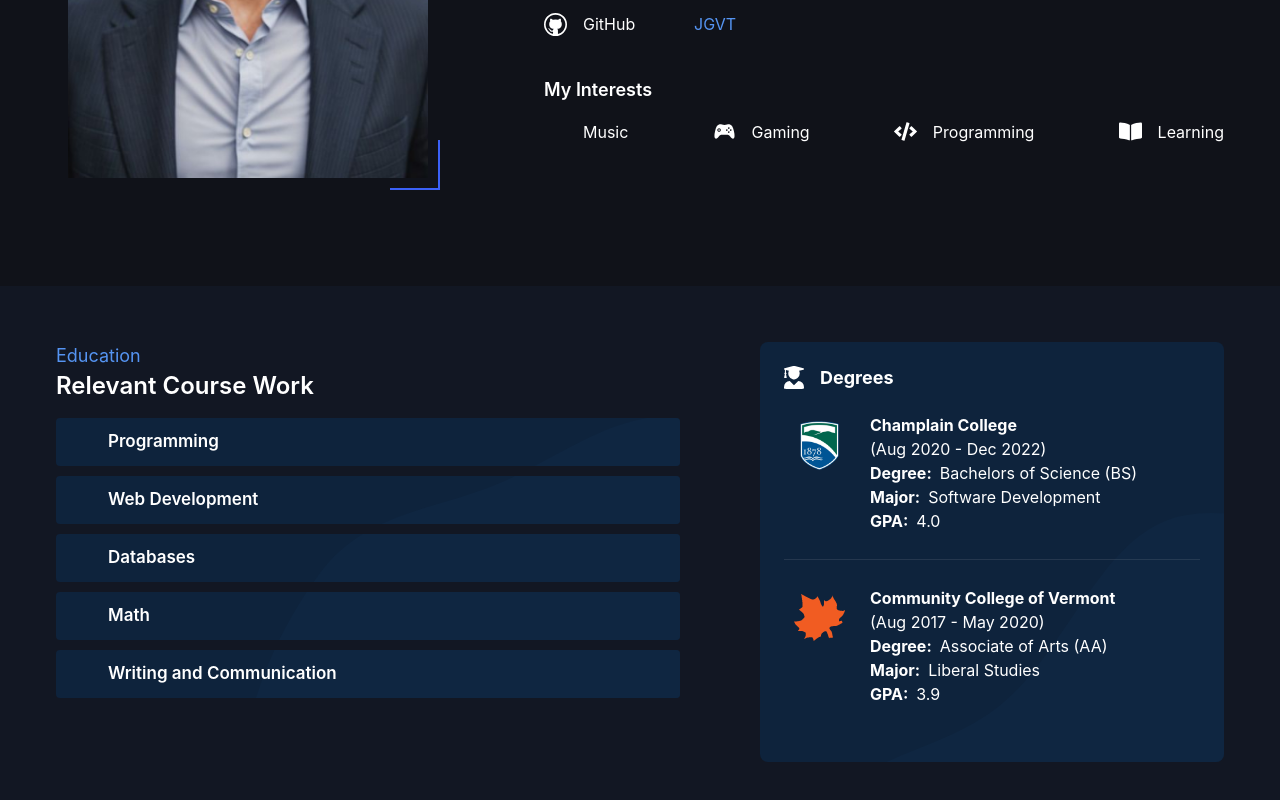
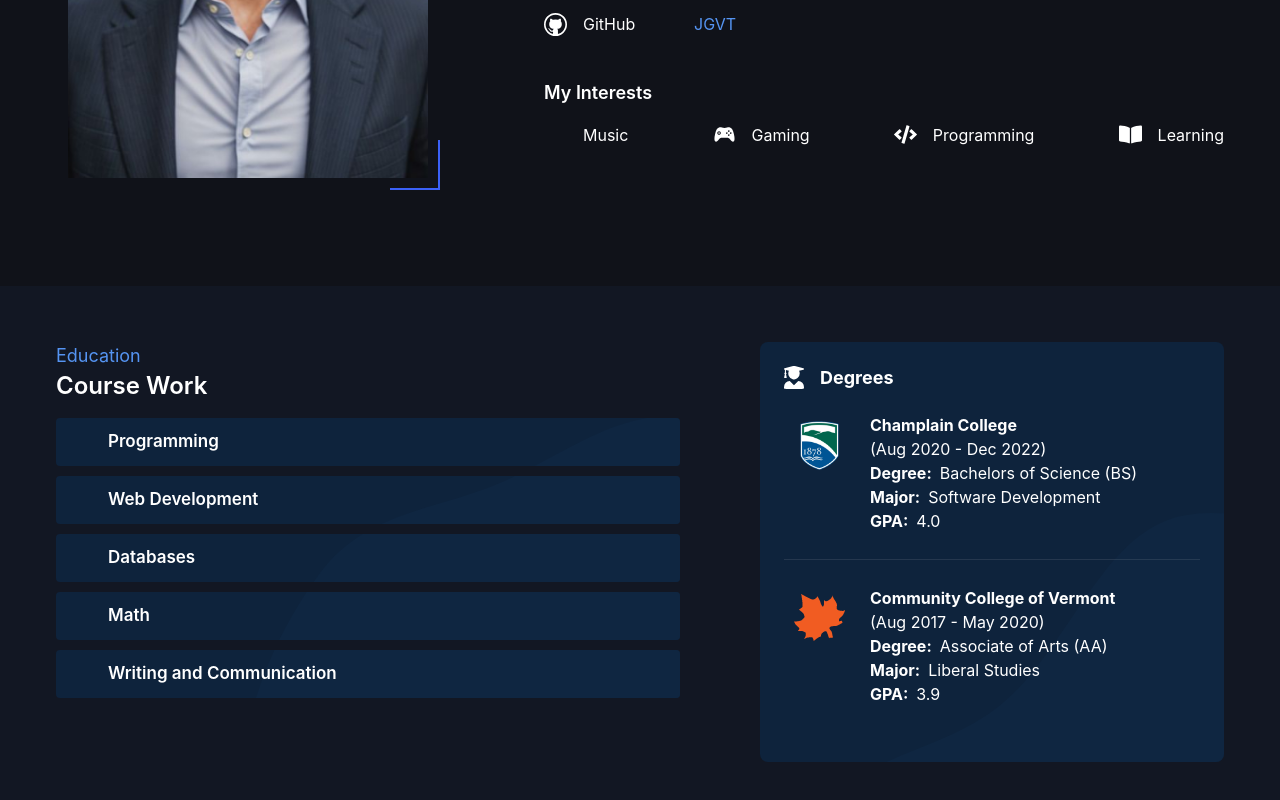
Before and after one commit to JGerVT/Portfolio, a React (Create React App) app: page / in a window 1280 px wide. Shown: the part 1206-2006 px from the top of the page. Built offline with nearby package versions, Linux system fonts and the light colour scheme; some icons are missing.

Commit message:
Minor changes

```diff
--- a/src/Pages/AboutMe/AboutMe.tsx
+++ b/src/Pages/AboutMe/AboutMe.tsx
@@ -20,7 +20,7 @@ export default function AboutMe() {
                 </div>
                 <div
                     id="RightAboutSection"
-                    className="text-left w-[680px] space-y-[40px] self-center pb-2"
+                    className="text-left w-[680px] space-y-[43px] self-center pb-2"
                 >
                     <AboutMeInfo />
                     <AboutMeLinks />
--- a/src/Pages/EducationSection/CourseWorkData.ts
+++ b/src/Pages/EducationSection/CourseWorkData.ts
@@ -84,6 +84,10 @@ export const WebDevelopmentData = {
                 {
                     courseName: "Programming for the Internet",
                     courseTime: "Winter - 2018",
+                },
+                {
+                    courseName: "Website Development I",
+                    courseTime: "Fall - 2018",
                 }
             ],
         },
--- a/src/Pages/EducationSection/Education.tsx
+++ b/src/Pages/EducationSection/Education.tsx
@@ -18,7 +18,7 @@ export function Education() {
                 >
                     <p className="text-lg text-[#5594F2]">Education</p>
                     <p className="text-2xl text-white font-semibold pb-4">
-                        Relevant Course Work
+                        Course Work
                     </p>
                     <CourseWork />
                 </div>
```
